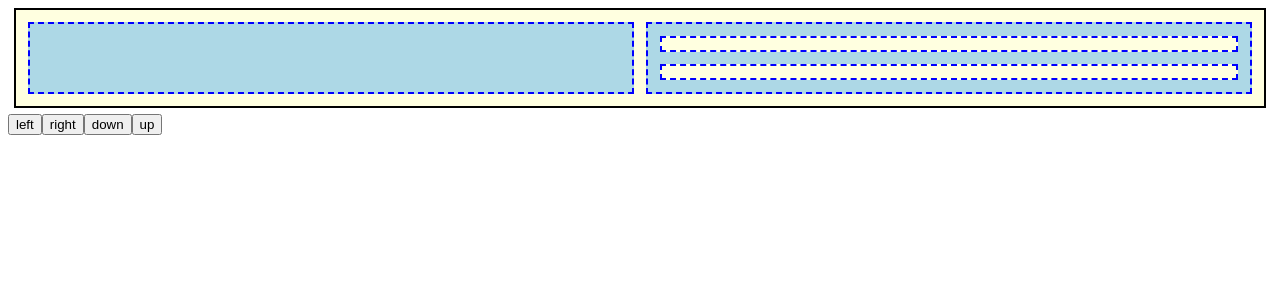
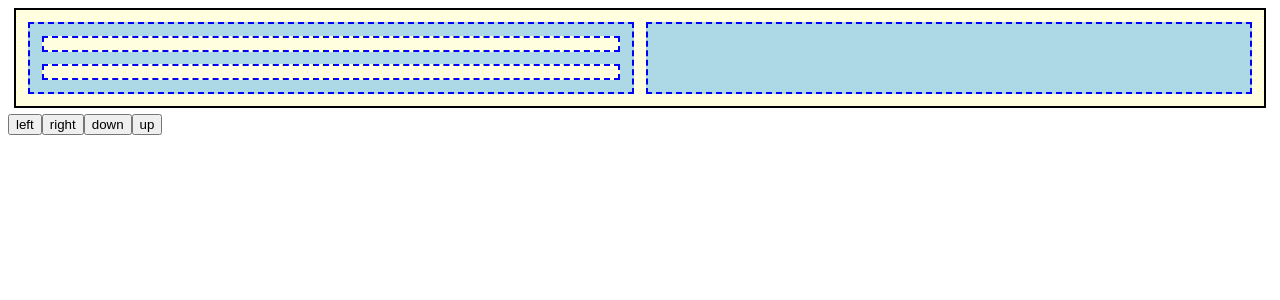
Before and after one commit to GeraldHost/react-tv-navigation, a React (Create React App) app: page / in a window 1280 px wide. Shown: the top 300 px of the page. Built offline with nearby package versions, Linux system fonts and the light colour scheme.

Commit message:
feat: update UI more realistic

```diff
--- a/src/App.js
+++ b/src/App.js
@@ -30,11 +30,11 @@ function App() {
   return (
     <Provider store={store}>
       <RootProvider>
-        <Focusable name="node-a-1" type="col"></Focusable>
-        <Focusable name="node-a-2" type="col">
-          <Focusable name="node-a-3" type="row" />
-          <Focusable name="node-a-4" type="row" />
+        <Focusable name="node-a" type="col">
+          <Focusable name="node-a-1" type="row"></Focusable>
+          <Focusable name="node-a-2" type="row"></Focusable>
         </Focusable>
+        <Focusable name="node-b-1" type="col"></Focusable>
       </RootProvider>
       <Debug />
     </Provider>
```
